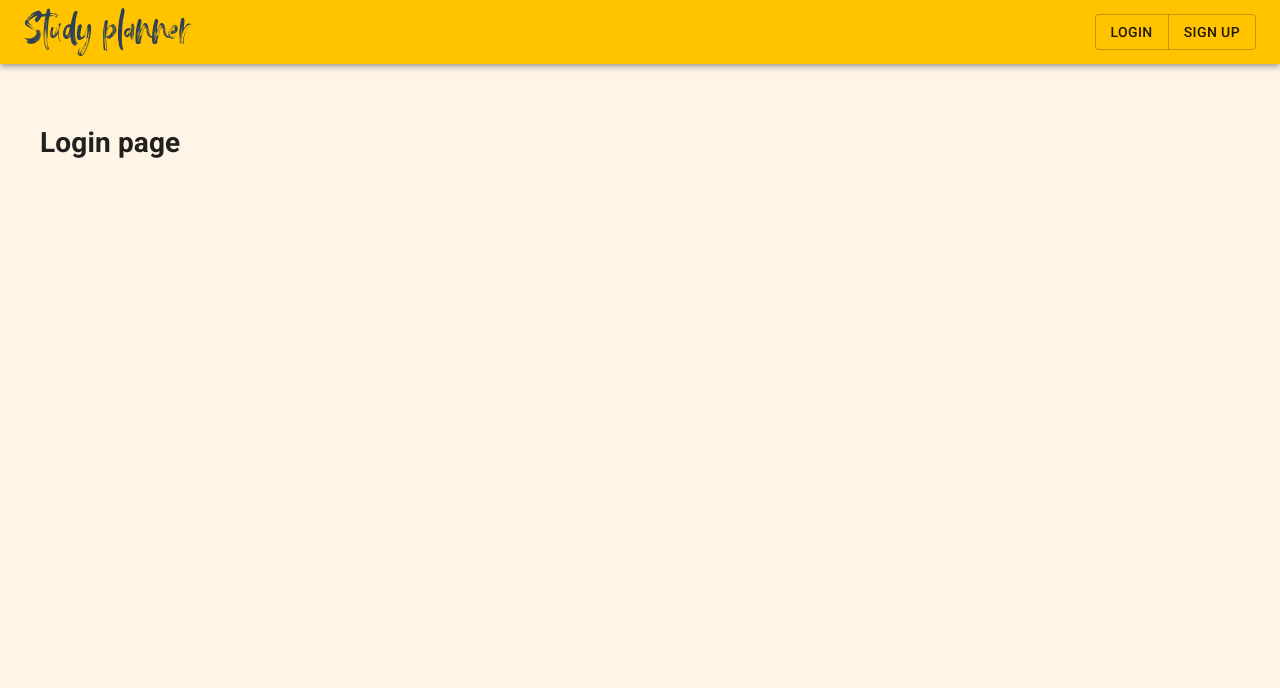
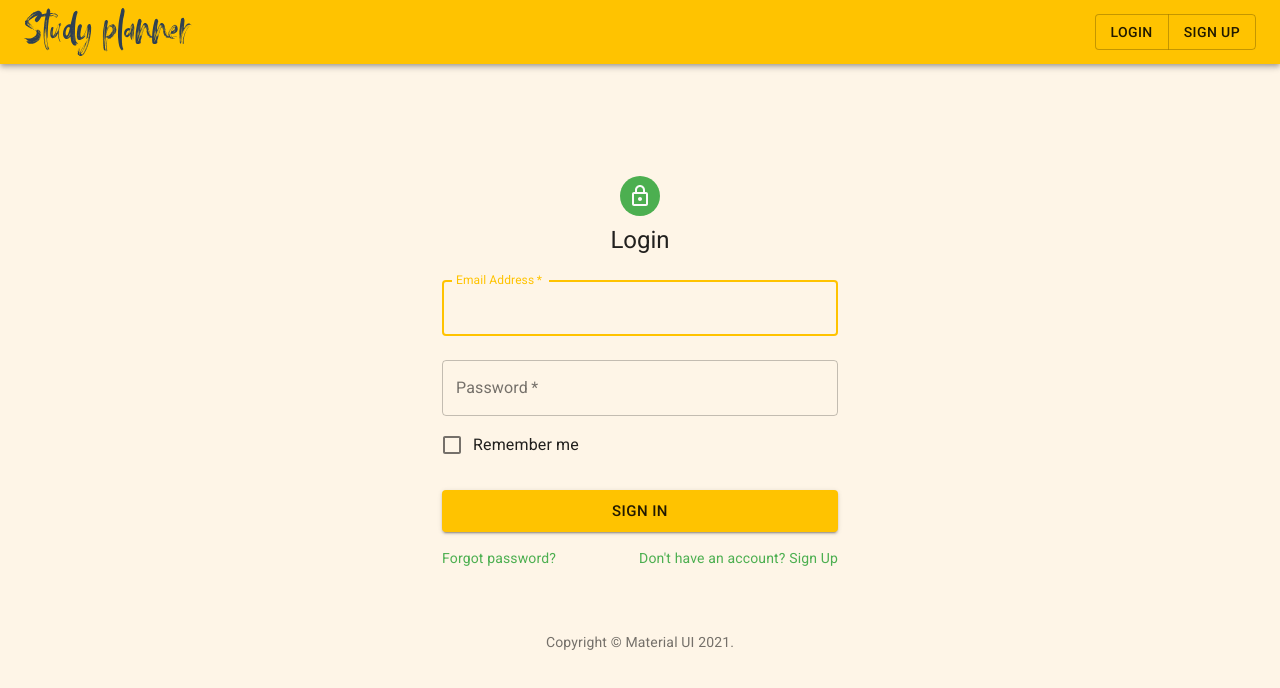
Before and after one commit to scaledicy/study-planner, a React (Create React App) app: page /login in a window 1280 px wide. Shown: the top 688 px of the page. Built offline with nearby package versions, Linux system fonts and the light colour scheme.

Commit message:
Auth UI changes

```diff
--- a/src/App.tsx
+++ b/src/App.tsx
@@ -3,6 +3,7 @@
 import { Route, Switch } from 'react-router-dom'
 import Lessons from './containers/Lessons/Lessons'
 import BaseLayout from './components/BaseLayout/BaseLayout'
+import NotFound from './containers/NotFound/NotFound'
 
 function App() {
   return (
@@ -15,6 +16,9 @@
           <Route exact path='/login'>
             <Login />
           </Route>
+          <Route>
+            <NotFound />
+          </Route>
         </Switch>
       </BaseLayout>
     </>
--- /dev/null
+++ b/src/components/AuthLayout/AuthLayout.tsx
@@ -0,0 +1,36 @@
+import Box from '@material-ui/core/Box'
+import Typography from '@material-ui/core/Typography'
+import Link from '@material-ui/core/Link'
+import Container from '@material-ui/core/Container'
+import React from 'react'
+import { makeStyles, Theme } from '@material-ui/core/styles'
+
+const useStyles = makeStyles((theme: Theme) => ({
+  paper: {
+    marginTop: theme.spacing(8),
+    display: 'flex',
+    flexDirection: 'column',
+    alignItems: 'center',
+  },
+}))
+
+const AuthLayout: React.FC = ({ children }) => {
+  const classes = useStyles()
+
+  return (
+    <Container component='main' maxWidth='xs'>
+      <div className={classes.paper}>{children}</div>
+      <Box mt={8}>
+        <Typography variant='body2' color='textSecondary' align='center'>
+          {'Copyright © '}
+          <Link color='inherit' href='https://material-ui.com/'>
+            Material UI
+          </Link>
+          <span> {new Date().getFullYear()}.</span>
+        </Typography>
+      </Box>
+    </Container>
+  )
+}
+
+export default AuthLayout
--- a/src/components/BaseLayout/BaseLayout.tsx
+++ b/src/components/BaseLayout/BaseLayout.tsx
@@ -1,14 +1,13 @@
 import AppBar from '@material-ui/core/AppBar/AppBar'
 import Toolbar from '@material-ui/core/Toolbar/Toolbar'
 import React from 'react'
-import { createStyles, makeStyles, Theme } from '@material-ui/core/styles'
+import { makeStyles, Theme } from '@material-ui/core/styles'
 import headerLogo from 'assets/images/header-logo.svg'
 import Button from '@material-ui/core/Button'
 import ButtonGroup from '@material-ui/core/ButtonGroup'
 import { Link } from 'react-router-dom'
 
-const useStyles = makeStyles((theme: Theme) =>
-  createStyles({
+const useStyles = makeStyles((theme: Theme) => ({
   root: {
     display: 'flex',
     flexDirection: 'column',
@@ -32,8 +31,7 @@
     objectFit: 'contain',
     height: '48px',
   },
-  })
-)
+}))
 
 const BaseLayout: React.FC = ({ children }) => {
   const classes = useStyles()
@@ -50,8 +48,12 @@
             />
           </Link>
           <ButtonGroup aria-label='outlined secondary button group'>
-            <Button type='button'>Login</Button>
-            <Button type='button'>Sign up</Button>
+            <Button component={Link} to={'/login'}>
+              Login
+            </Button>
+            <Button component={Link} to={'/signup'}>
+              Sign up
+            </Button>
           </ButtonGroup>
         </Toolbar>
       </AppBar>
--- a/src/containers/Lessons/LessonFormModal/LessonFormModal.tsx
+++ b/src/containers/Lessons/LessonFormModal/LessonFormModal.tsx
@@ -4,12 +4,7 @@
 import FormControl from '@material-ui/core/FormControl'
 import Select from '@material-ui/core/Select'
 import Button from '@material-ui/core/Button'
-import {
-  createStyles,
-  makeStyles,
-  Theme,
-  useTheme,
-} from '@material-ui/core/styles'
+import { makeStyles, Theme, useTheme } from '@material-ui/core/styles'
 import { DAYS, LESSON_TIME } from 'shared/const'
 import useLessonFormModal from './useLessonFormModal'
 import Dialog from '@material-ui/core/Dialog'
@@ -18,14 +13,12 @@
 import DialogContent from '@material-ui/core/DialogContent'
 import DialogActions from '@material-ui/core/DialogActions'
 
-const useStyles = makeStyles((theme: Theme) =>
-  createStyles({
-    lessonFormModalActions: {
-      marginTop: theme.spacing(2),
-      paddingInline: 0,
-    },
-  })
-)
+const useStyles = makeStyles((theme: Theme) => ({
+  lessonFormModalActions: {
+    marginTop: theme.spacing(2),
+    paddingInline: 0,
+  },
+}))
 
 const LessonFormModal: React.FC = () => {
   const { data, handlers } = useLessonFormModal()
--- a/src/containers/Lessons/Lessons.tsx
+++ b/src/containers/Lessons/Lessons.tsx
@@ -9,16 +9,14 @@
 import LessonFormModal from './LessonFormModal/LessonFormModal'
 import useLessons from './useLessons'
 import Timetable from './TimeTable/Timetable'
-import { createStyles, makeStyles, Theme } from '@material-ui/core/styles'
+import { makeStyles, Theme } from '@material-ui/core/styles'
 import Typography from '@material-ui/core/Typography'
 
-const useStyles = makeStyles((theme: Theme) =>
-  createStyles({
-    filterGridContainer: {
-      marginBottom: theme.spacing(4),
-    },
-  })
-)
+const useStyles = makeStyles((theme: Theme) => ({
+  filterGridContainer: {
+    marginBottom: theme.spacing(4),
+  },
+}))
 
 const Lessons: React.FC = () => {
   const { data, handlers } = useLessons()
--- a/src/containers/Lessons/LessonsList/LessonsList.tsx
+++ b/src/containers/Lessons/LessonsList/LessonsList.tsx
@@ -6,7 +6,7 @@
 import Card from '@material-ui/core/Card'
 import Fab from '@material-ui/core/Fab'
 import AddIcon from '@material-ui/icons/Add'
-import { createStyles, makeStyles } from '@material-ui/core/styles'
+import { makeStyles } from '@material-ui/core/styles'
 import CardContent from '@material-ui/core/CardContent'
 import ListItemSecondaryAction from '@material-ui/core/ListItemSecondaryAction'
 import IconButton from '@material-ui/core/IconButton'
@@ -14,8 +14,7 @@
 import DeleteIcon from '@material-ui/icons/Delete'
 import EditIcon from '@material-ui/icons/Edit'
 
-const useStyles = makeStyles(() =>
-  createStyles({
+const useStyles = makeStyles(() => ({
   cardContainer: {
     position: 'relative',
   },
@@ -28,8 +27,7 @@
   isRotate: {
     transform: 'rotate(45deg)',
   },
-  })
-)
+}))
 
 const LessonsList: React.FC = () => {
   const { data, handlers } = useLessonsList()
--- a/src/containers/Login/Login.tsx
+++ b/src/containers/Login/Login.tsx
@@ -1,5 +1,92 @@
-const Login = () => {
-  return <h1>Login page</h1>
+import Avatar from '@material-ui/core/Avatar'
+import Button from '@material-ui/core/Button'
+import TextField from '@material-ui/core/TextField'
+import FormControlLabel from '@material-ui/core/FormControlLabel'
+import Checkbox from '@material-ui/core/Checkbox'
+import Link from '@material-ui/core/Link'
+import Grid from '@material-ui/core/Grid'
+import LockOutlinedIcon from '@material-ui/icons/LockOutlined'
+import Typography from '@material-ui/core/Typography'
+import { makeStyles, Theme } from '@material-ui/core/styles'
+import React from 'react'
+import AuthLayout from 'components/AuthLayout/AuthLayout'
+
+const useStyles = makeStyles((theme: Theme) => ({
+  avatar: {
+    margin: theme.spacing(1),
+    backgroundColor: theme.palette.secondary.main,
+  },
+  form: {
+    marginTop: theme.spacing(1),
+  },
+  submit: {
+    margin: theme.spacing(3, 0, 2),
+  },
+}))
+
+const Login: React.FC = () => {
+  const classes = useStyles()
+
+  return (
+    <AuthLayout>
+      <Avatar className={classes.avatar}>
+        <LockOutlinedIcon />
+      </Avatar>
+      <Typography component='h1' variant='h5'>
+        Login
+      </Typography>
+      <form className={classes.form} noValidate>
+        <TextField
+          variant='outlined'
+          margin='normal'
+          required
+          fullWidth
+          id='email'
+          label='Email Address'
+          name='email'
+          autoComplete='email'
+          autoFocus
+        />
+        <TextField
+          variant='outlined'
+          margin='normal'
+          required
+          fullWidth
+          name='password'
+          label='Password'
+          type='password'
+          id='password'
+          autoComplete='current-password'
+        />
+        <FormControlLabel
+          control={<Checkbox value='remember' color='primary' />}
+          label='Remember me'
+        />
+        <Button
+          type='submit'
+          fullWidth
+          variant='contained'
+          color='primary'
+          size='large'
+          className={classes.submit}
+        >
+          Sign In
+        </Button>
+        <Grid container>
+          <Grid item xs>
+            <Link href='#' variant='body2' color='secondary'>
+              Forgot password?
+            </Link>
+          </Grid>
+          <Grid item>
+            <Link href='#' variant='body2' color='secondary'>
+              Don't have an account? Sign Up
+            </Link>
+          </Grid>
+        </Grid>
+      </form>
+    </AuthLayout>
+  )
 }
 
 export default Login
```
Lines whose indentation alone changed are shown as unchanged.
